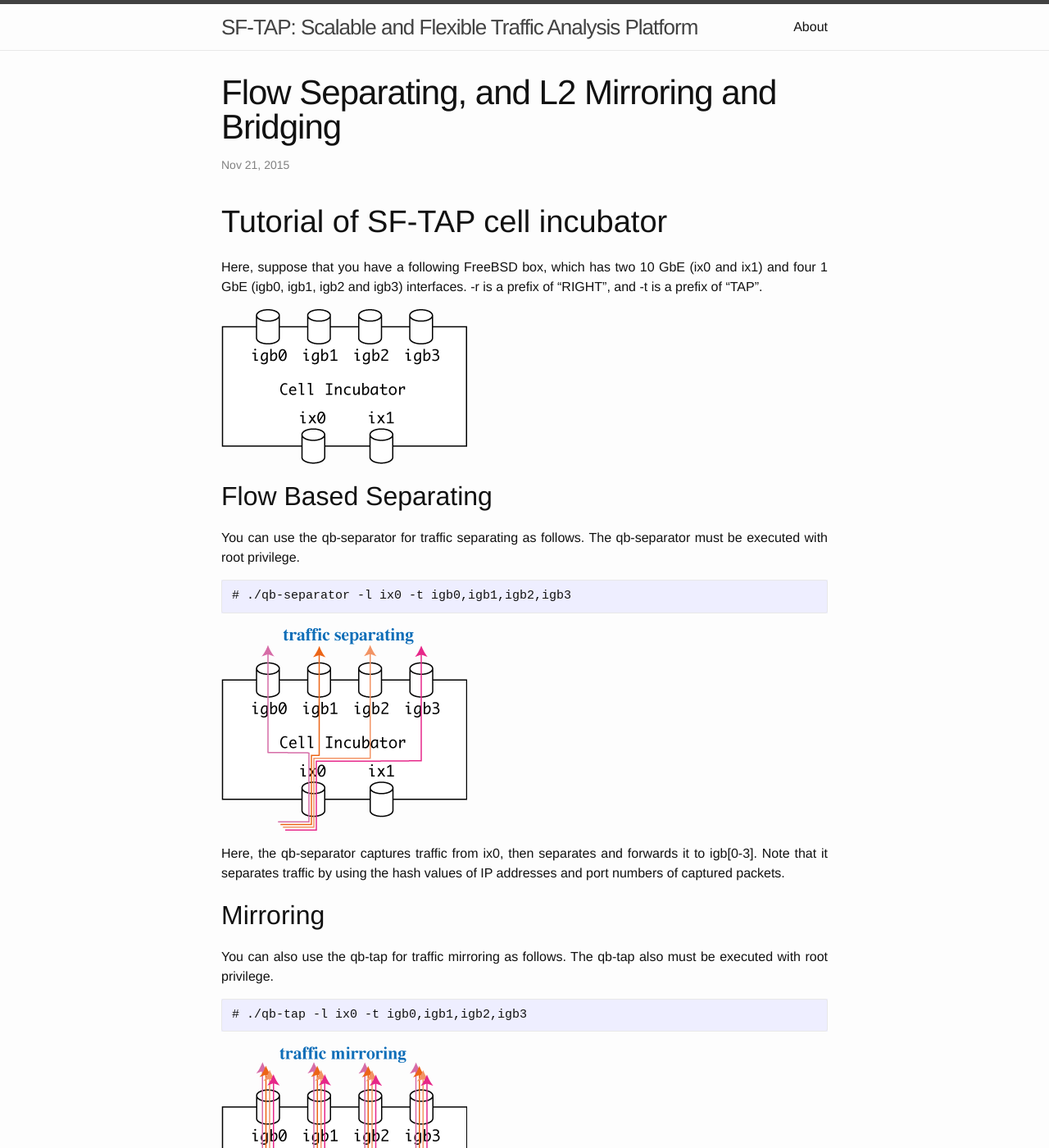
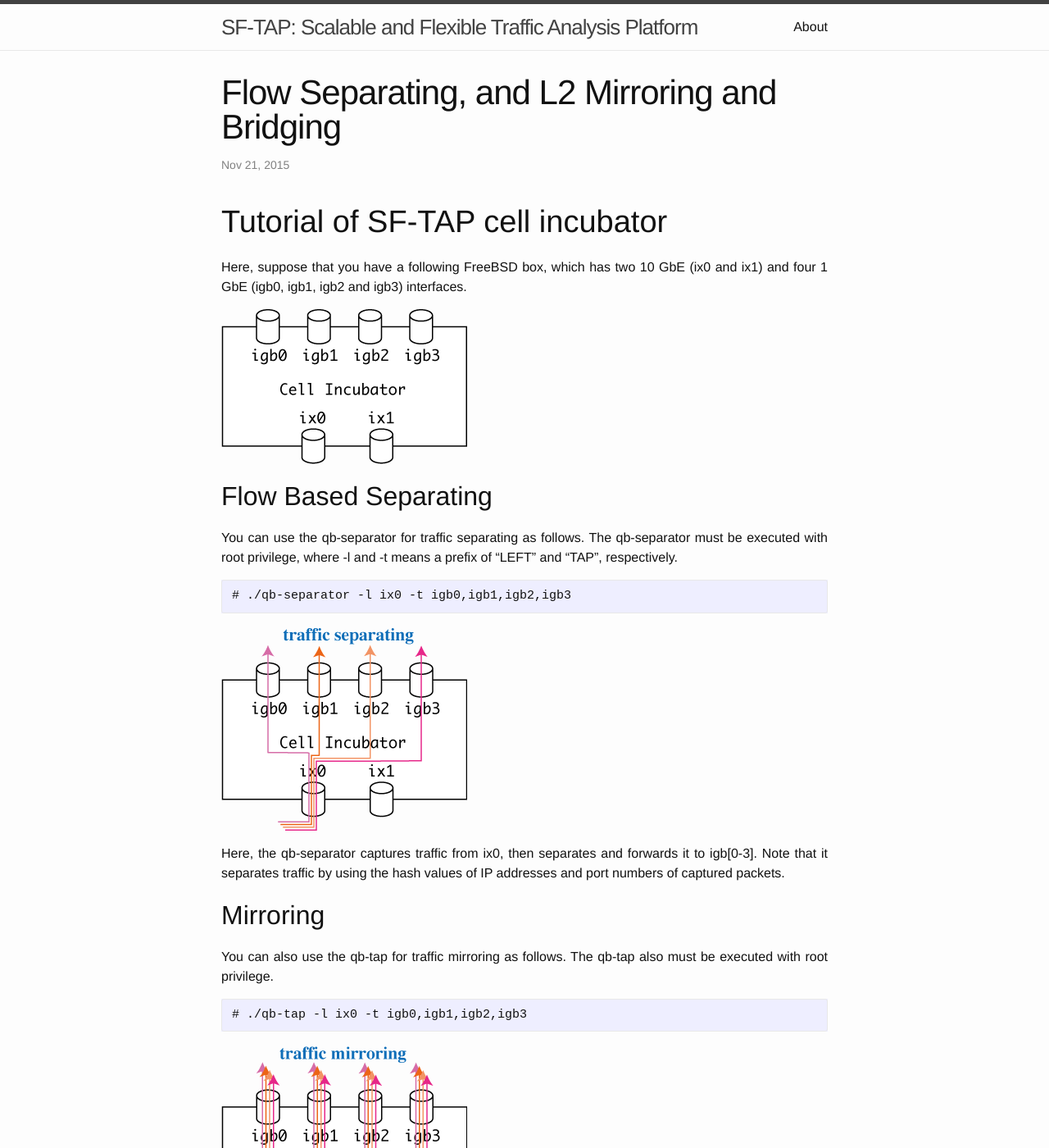
Before and after one commit to SF-TAP/SF-TAP.github.io, a Jekyll site: the page built from _posts/2015-11-21-tutorial-qb.markdown, in a window 1280 px wide and 1400 px high. Shown: the whole window at 82% size. Built offline with Jekyll 4.4.1, drawn with Linux system fonts in a browser that asks for light colours; some of the changed text lies outside the part shown.

Commit message:
minor fix

```diff
--- a/_posts/2015-11-21-tutorial-qb.markdown
+++ b/_posts/2015-11-21-tutorial-qb.markdown
@@ -8,21 +8,21 @@
 # Tutorial of SF-TAP cell incubator
 
 Here, suppose that you have a following FreeBSD box, which has two 10 GbE (ix0 and ix1) and four 1 GbE (igb0, igb1, igb2 and igb3) interfaces.
--r is a prefix of "RIGHT", and -t is a prefix of "TAP".
 
 ![qb01 qb01](/assets/qb/qb01.png)
 
 ## Flow Based Separating
 
 You can use the qb-separator for traffic separating as follows.
-The qb-separator must be executed with root privilege.
+The qb-separator must be executed with root privilege,
+where -l and -t means a prefix of "LEFT" and "TAP", respectively.
 
     # ./qb-separator -l ix0 -t igb0,igb1,igb2,igb3
 
 ![qb02 qb02](/assets/qb/qb02.png)
 
-Here, the qb-separator captures traffic from ix0, then separates and forwards it to
-igb[0-3].
+Here, the qb-separator captures traffic from ix0, then separates and forwards
+it to igb[0-3].
 Note that it separates traffic by using the hash values of
 IP addresses and port numbers of captured packets.
 
@@ -39,11 +39,10 @@
 
 ## L2 Bridging
 
-You can use the qb-separator or the qb-tap as a simple software L2 bridge as follows.
+You can use the qb-separator or the qb-tap as a simple software L2 bridge
+as follows, where -r means "RIGHT".
 
     # ./qb-separator -l ix0 -r ix1
-
--l is a prefix of "LEFT".
 
 ![qb04 qb04](/assets/qb/qb04.png)
 
```
